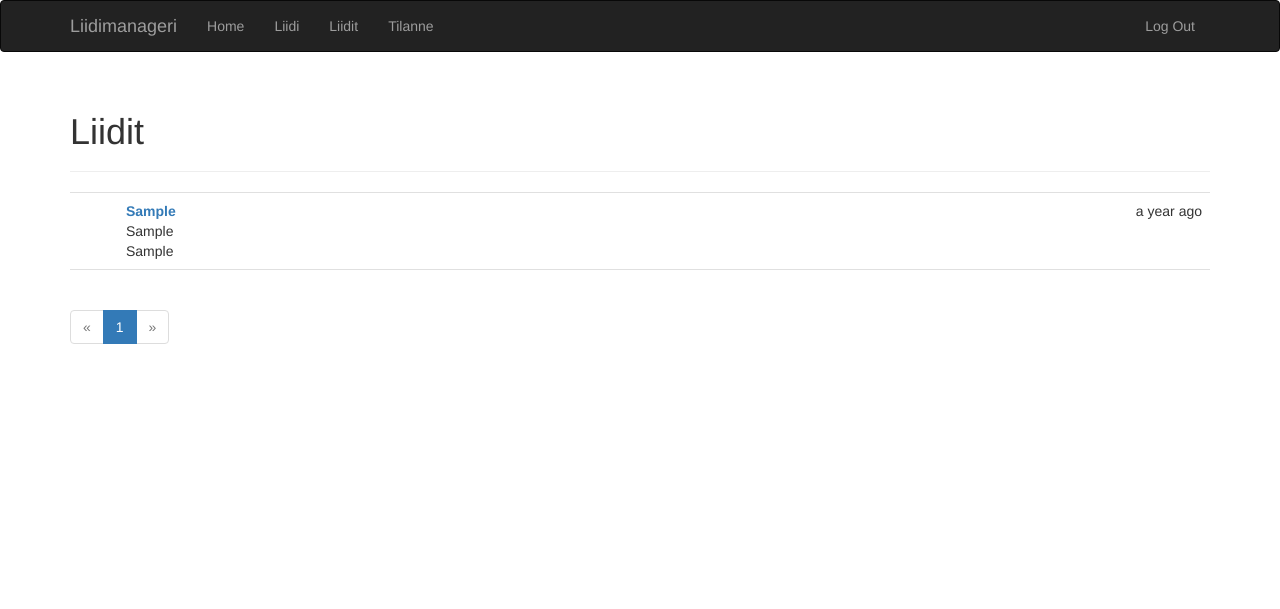
After one commit to Web-projektitII/Liidimanageri, a Flask app: page /auth/liidit in a window 1280 px wide. The commit adds this page. Shown: the top 609 px of the page. Run offline with Flask 2, Linux system fonts and the light colour scheme; a user stored in the database is signed in; tables that the repository leaves empty hold one stand-in row (values such as "Sample post"); some libraries are stand-ins or nearby versions.

Commit message:
Lisätty liidilista, liidin muuttaminen

```diff
--- a/app/auth/forms.py
+++ b/app/auth/forms.py
@@ -1,11 +1,12 @@
 from flask_wtf import FlaskForm
 from wtforms import StringField, PasswordField, BooleanField, SubmitField
 from wtforms.validators import DataRequired, Length, Email, Regexp, EqualTo
-from wtforms import ValidationError, SelectField
+from wtforms import ValidationError, SelectField, HiddenField
 # from wtforms.ext.sqlalchemy.fields import QuerySelectField
 from ..models import User
 
 class LiidiForm(FlaskForm):
+    id = HiddenField('id')
     nimi = StringField('Nimi', validators=[
         DataRequired(), Length(1, 64),
         Regexp('^[A-Za-z][A-Za-z0-9_. ]*$', 0,
@@ -15,7 +16,7 @@ class LiidiForm(FlaskForm):
         Regexp('^[0-9]*$', 0, 'Puhelinnumerossa on vain numeroita')])
     yksikko = SelectField('Yksikkö', choices=[('Business','Business'),('IT','IT'),('HR','HR'),('Muu','Muu')])
     user_id = SelectField(u'Liidimanageri',coerce=int)
-    yksityinen = BooleanField('Yksityinen')
+    yhteinen = BooleanField('Yhteinen')
     todennakoisyys = SelectField('Todennäköisyys', choices=[(0.00,'0%'),(0.25,'25%'),(0.50,'50%'),(0.75,'75%'),(1.00,'100%')],coerce=float)
     submit = SubmitField('Lisää liidi')
 
--- a/app/auth/views.py
+++ b/app/auth/views.py
@@ -1,4 +1,5 @@
-from flask import render_template, redirect, request, url_for, flash
+from flask import render_template, redirect, request, url_for, flash, \
+    current_app
 from flask_login import login_user, logout_user, login_required, \
     current_user
 from . import auth
@@ -44,7 +45,8 @@ def login():
 @login_required
 def liidi():
     form = LiidiForm()
-    form.user_id.choices = [(c.id, c.username) for c in User.query.order_by('username')]
+    choices = [(c.id, c.username) for c in User.query.order_by('username')]
+    form.user_id.choices = choices
     if form.validate_on_submit():
         # liidi = Liidi.query.filter_by(nimi!=form.nimi.data,sahkoposti!=form.sahkoposti.data)
         # result = db.engine.execute("SELECT * FROM liidit")
@@ -59,23 +61,45 @@ def liidi():
                     yhteinen=int(not form.yksityinen.data),
                     todennakoisyys=form.todennakoisyys.data)"""
 
-        liidi = Liidi()
-        form.populate_obj(liidi)
-        try:
-            db.session.add(liidi)
+        if form.id.data:
+            liidi = Liidi.query.filter_by(id=form.id.data).first()
+            form.populate_obj(liidi)
             db.session.commit()
-            flash("Liidi on lisätty.")
-        # except exc.IntegrityError:
-        except Exception as ex:
-            #assert ex.__class__.__name__ == 'IntegrityError'
-            ex_name = ex.__class__.__name__
-            if ex_name == 'IntegrityError':
-                db.session.rollback()
-                flash("Liidi on jo olemassa!")
-        return redirect(url_for('auth.liidi'))
+            flash("Liidin tiedot muutettiin.")
+        else:
+            liidi = Liidi()
+            form.populate_obj(liidi)
+            try:
+                db.session.add(liidi)
+                db.session.commit()
+                flash("Liidi on lisätty.")
+            # except exc.IntegrityError:
+            except Exception as ex:
+                #assert ex.__class__.__name__ == 'IntegrityError'
+                ex_name = ex.__class__.__name__
+                if ex_name == 'IntegrityError':
+                    db.session.rollback()
+                    flash("Liidi on jo olemassa!")
+            return redirect(url_for('auth.liidi'))
     # testi = User.query.with_entities(User.id,User.username).order_by('username')
     # form.user_id.choices = [(c.id, c.username) for c in User.query.order_by('username')]
+    if 'id' in request.args:
+        id = request.args.get('id')
+        liidi = Liidi.query.get_or_404(id)
+        form = LiidiForm(obj=liidi)
+        form.user_id.choices = choices
+
     return render_template('auth/liidi.html',form=form)
+
+@auth.route('/liidit', methods=['GET', 'POST'])
+@login_required
+def liidit():
+    page = request.args.get('page', 1, type=int)
+    pagination = Liidi.query.order_by(Liidi.nimi).paginate(
+        page, per_page=current_app.config['LM_POSTS_PER_PAGE'],
+        error_out=False)
+    lista = pagination.items
+    return render_template('auth/liidit.html',lista=lista,pagination=pagination)
 
 @auth.route('/tilanne')
 @login_required
--- /dev/null
+++ b/app/static/styles.css
@@ -0,0 +1,34 @@
+.profile-thumbnail {
+    position: absolute;
+}
+.profile-header {
+    min-height: 260px;
+    margin-left: 280px;
+}
+ul.posts {
+    list-style-type: none;
+    padding: 0px;
+    margin: 16px 0px 0px 0px;
+    border-top: 1px solid #e0e0e0;
+}
+ul.posts li.post {
+    padding: 8px;
+    border-bottom: 1px solid #e0e0e0;
+    /* margin: 4px 0px 0px 0px; */
+}
+ul.posts li.post:hover {
+    background-color: #f0f0f0;
+}
+div.post-date {
+    float: right;
+}
+div.post-author {
+    font-weight: bold;
+}
+div.post-thumbnail {
+    position: absolute;
+}
+div.post-content {
+    margin-left: 48px;
+    min-height: 48px;
+}
--- /dev/null
+++ b/app/templates/_lista.html
@@ -0,0 +1,12 @@
+<ul class="posts">
+    {% for liidi in lista %}
+    <li class="post">
+        <div class="post-content">
+            <div class="post-date">{{ moment(liidi.updated).fromNow() }}</div>
+            <div class="post-author"><a href="{{ url_for('.liidi', id=liidi.id) }}">{{ liidi.nimi }}</a></div>
+            <div class="post-body">{{ liidi.puhelinnumero }}</div>
+            <div class="post-body">{{ liidi.sahkoposti }}</div>
+        </div>
+    </li>
+    {% endfor %}
+</ul>
--- /dev/null
+++ b/app/templates/_macros.html
@@ -0,0 +1,29 @@
+{% macro pagination_widget(pagination, endpoint) %}
+<ul class="pagination">
+    <li{% if not pagination.has_prev %} class="disabled"{% endif %}>
+        <a href="{% if pagination.has_prev %}{{ url_for(endpoint, page=pagination.prev_num, **kwargs) }}{% else %}#{% endif %}">
+            &laquo;
+        </a>
+    </li>
+    {% for p in pagination.iter_pages() %}
+        {% if p %}
+            {% if p == pagination.page %}
+            <li class="active">
+                <a href="{{ url_for(endpoint, page = p, **kwargs) }}">{{ p }}</a>
+            </li>
+            {% else %}
+            <li>
+                <a href="{{ url_for(endpoint, page = p, **kwargs) }}">{{ p }}</a>
+            </li>
+            {% endif %}
+        {% else %}
+        <li class="disabled"><a href="#">&hellip;</a></li>
+        {% endif %}
+    {% endfor %}
+    <li{% if not pagination.has_next %} class="disabled"{% endif %}>
+        <a href="{% if pagination.has_next %}{{ url_for(endpoint, page=pagination.next_num, **kwargs) }}{% else %}#{% endif %}">
+            &raquo;
+        </a>
+    </li>
+</ul>
+{% endmacro %}
--- a/app/templates/auth/liidi.html
+++ b/app/templates/auth/liidi.html
@@ -1,7 +1,7 @@
 {% extends "base.html" %}
 {% import "bootstrap/wtf.html" as wtf %}
 
-{% block title %}Liidimanageri - Liidit{% endblock %}
+{% block title %}Liidimanageri - Liidi{% endblock %}
 
 {% block page_content %}
 <div class="page-header">
--- /dev/null
+++ b/app/templates/auth/liidit.html
@@ -0,0 +1,17 @@
+{% extends "base.html" %}
+{% import "bootstrap/wtf.html" as wtf %}
+{% import "_macros.html" as macros %}
+
+{% block title %}Liidimanageri - liidit{% endblock %}
+
+{% block page_content %}
+<div class="page-header">
+    <h1>Liidit</h1>
+</div>
+{% include '_lista.html' %}
+{% if pagination %}
+<div class="pagination">
+    {{ macros.pagination_widget(pagination, '.liidit') }}
+</div>
+{% endif %}
+{% endblock %}
--- a/app/templates/base.html
+++ b/app/templates/base.html
@@ -7,6 +7,8 @@
 <link rel="shortcut icon" href="{{ url_for('static', filename='favicon.ico') }}" type="image/x-icon">
 <link rel="icon" href="{{ url_for('static', filename='favicon.ico') }}" type="image/x-icon">
 <link rel="stylesheet" type="text/css" href="{{ url_for('static', filename='site.css') }}">
+<link rel="stylesheet" type="text/css" href="{{ url_for('static', filename='styles.css') }}">
+
 {% endblock %}
 
 {% block navbar %}
@@ -26,6 +28,7 @@
                 <li><a href="{{ url_for('main.index') }}">Home</a></li>
                 {% if current_user.is_authenticated %}
                 <li><a href="{{ url_for('auth.liidi') }}">Liidi</a></li>
+                <li><a href="{{ url_for('auth.liidit') }}">Liidit</a></li>
                 <li><a href="{{ url_for('auth.tilanne') }}">Tilanne</a></li>
                 {% endif %}
             </ul>
--- a/config.py
+++ b/config.py
@@ -20,6 +20,7 @@ class Config:
     LM_MAIL_SUBJECT_PREFIX = '[Liidimanageri]'
     LM_MAIL_SENDER = 'Liidimanageri <wohjelmointi@gmail.com>'
     LM_ADMIN = os.environ.get('LM_ADMIN')
+    LM_POSTS_PER_PAGE = 25
     SQLALCHEMY_TRACK_MODIFICATIONS = False
 
     @staticmethod
```
Also changed, not shown: app/fake.py (added, +26 -0 lines).
